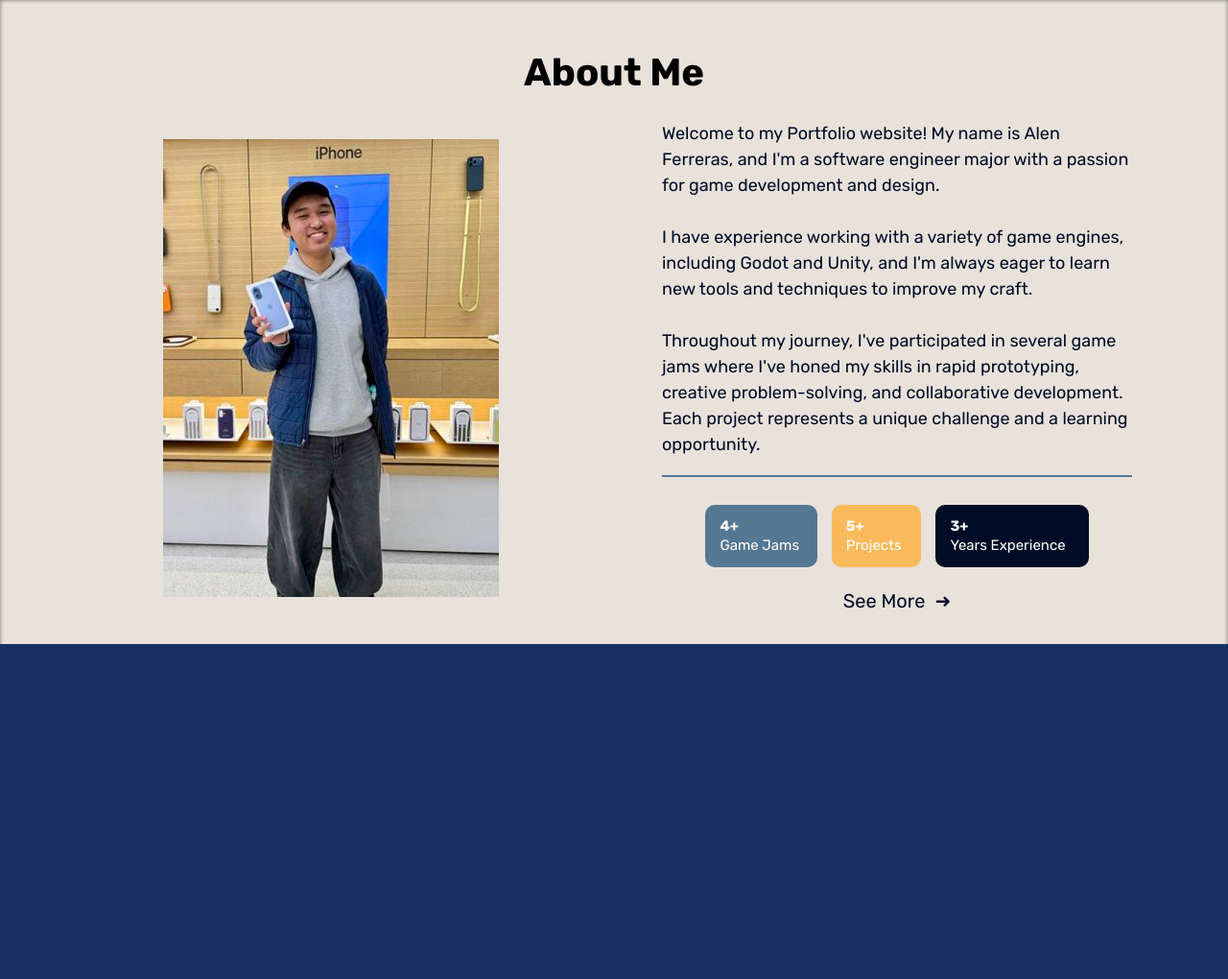
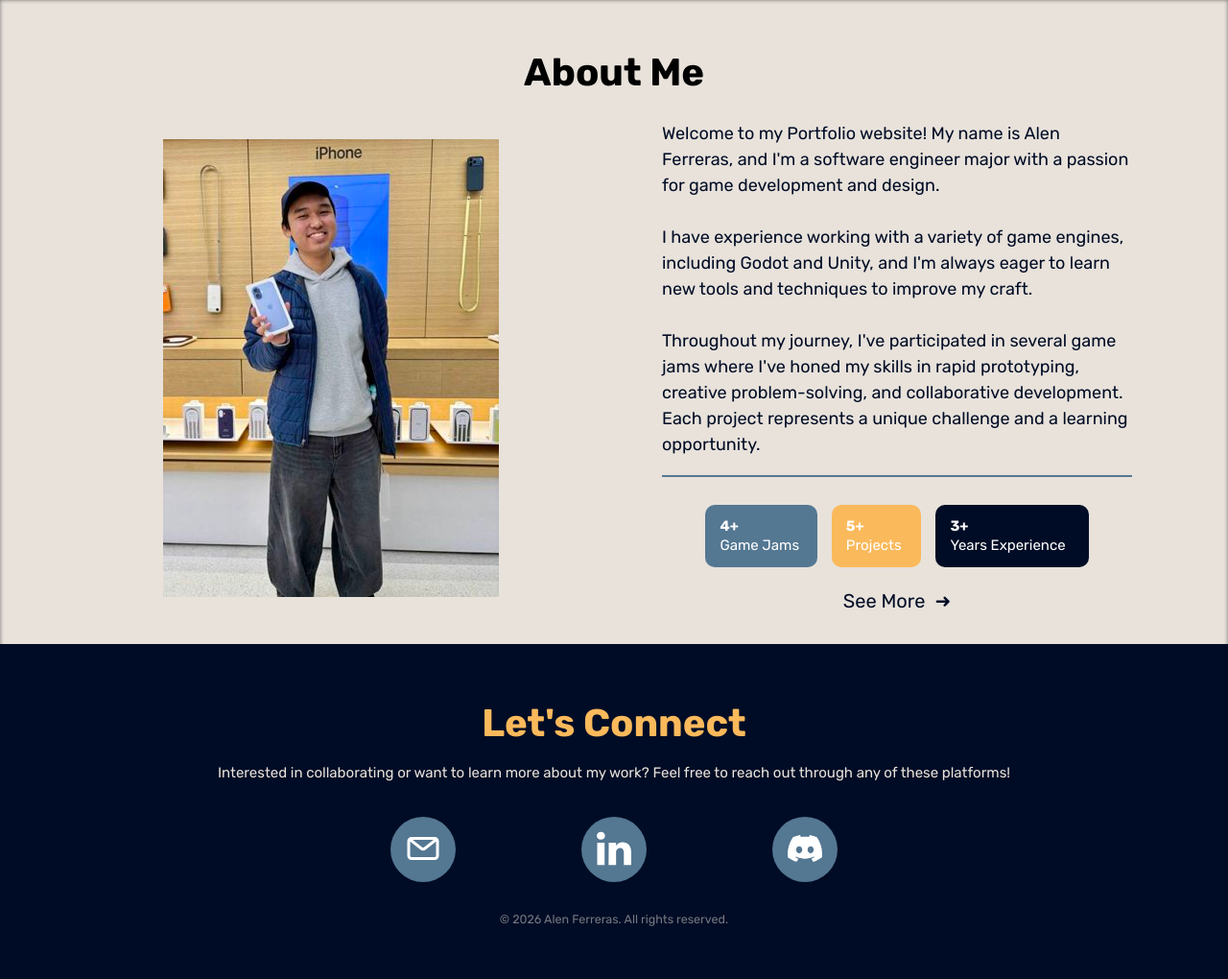
Before and after one commit to alenferreras/Portfolio-Website, a plain HTML site: page index.html in a window 1280 px wide. Shown: the part 2112-3132 px from the top of the page at 96% size. Before the commit the page ends 2783 px from the top, so only its background shows below. Drawn offline with Linux system fonts and the light colour scheme.

Commit message:
implement footer block

```diff
--- a/css/styles.css
+++ b/css/styles.css
@@ -204,6 +204,7 @@ a {
   height: 7.25rem;
   padding: 1.5rem;
   border: none;
+  cursor: pointer;
   border-radius: 100%;
   background-color: var(--color-secondary);
   transition: background-color 0.15s;
@@ -581,3 +582,58 @@ a {
     font-size: 1.75rem;
   }
 }
+
+/* Footer Block */
+.footer {
+  background-color: var(--color-body);
+  color: var(--color-headings);
+  text-align: center;
+  padding: 2rem;
+  padding-bottom: 4rem;
+}
+
+.footer .block__header {
+  padding: 0 2rem;
+}
+
+.footer__header {
+  font-size: 5rem;
+  margin-bottom: 1rem;
+  color: var(--color-accent);
+}
+
+.footer__text {
+  font-size: 2rem;
+}
+
+.footer__buttons {
+  width: 100%;
+  padding: 2rem;
+  display: inline-flex;
+  justify-content: space-evenly;
+  flex-direction: row;
+}
+
+.footer__cr {
+  margin-top: 1rem;
+  font-size: 2rem;
+  opacity: 50%;
+}
+
+@media screen and (min-width: 1024px) {
+  .footer__header {
+    font-size: 4rem;
+  }
+
+  .footer__text {
+    font-size: 1.5rem;
+  }
+
+  .footer__buttons {
+    max-width: 768px;
+  }
+
+  .footer__cr {
+    font-size: 1.25rem
+  }
+}
--- a/index.html
+++ b/index.html
@@ -276,6 +276,44 @@
       </div>
     </section>
 
+    <section class="block footer">
+      <div class="container">
+        <div class="block__header">
+          <h2 class="footer__header">Let's Connect</h2>
+          <p class="footer__text">
+            Interested in collaborating or want to learn more about my work?
+            Feel free to reach out through any of these platforms!
+          </p>
+        </div>
+        <div class="footer__buttons">
+          <button class="btn--icon">
+            <a href="mailto:alenferreras@gmail.com">
+              <svg class="icon">
+                <use xlink:href="images/sprite.svg#mail-svgrepo-com"></use>
+              </svg>
+            </a>
+          </button>
+          <button class="btn--icon">
+            <a href="https://www.linkedin.com/in/alen-ferreras-6777352b5/">
+              <svg class="icon">
+                <use xlink:href="images/sprite.svg#linkedin-svgrepo-com"></use>
+              </svg>
+            </a>
+          </button>
+          <button class="btn--icon">
+            <svg class="icon">
+              <use
+                xlink:href="images/sprite.svg#discord-icon-svgrepo-com"
+              ></use>
+            </svg>
+          </button>
+        </div>
+        <div class="footer__cr">
+          <p>&copy; 2026 Alen Ferreras. All rights reserved.</p>
+        </div>
+      </div>
+    </section>
+
     <script src="js/main.js"></script>
   </body>
 </html>
```
